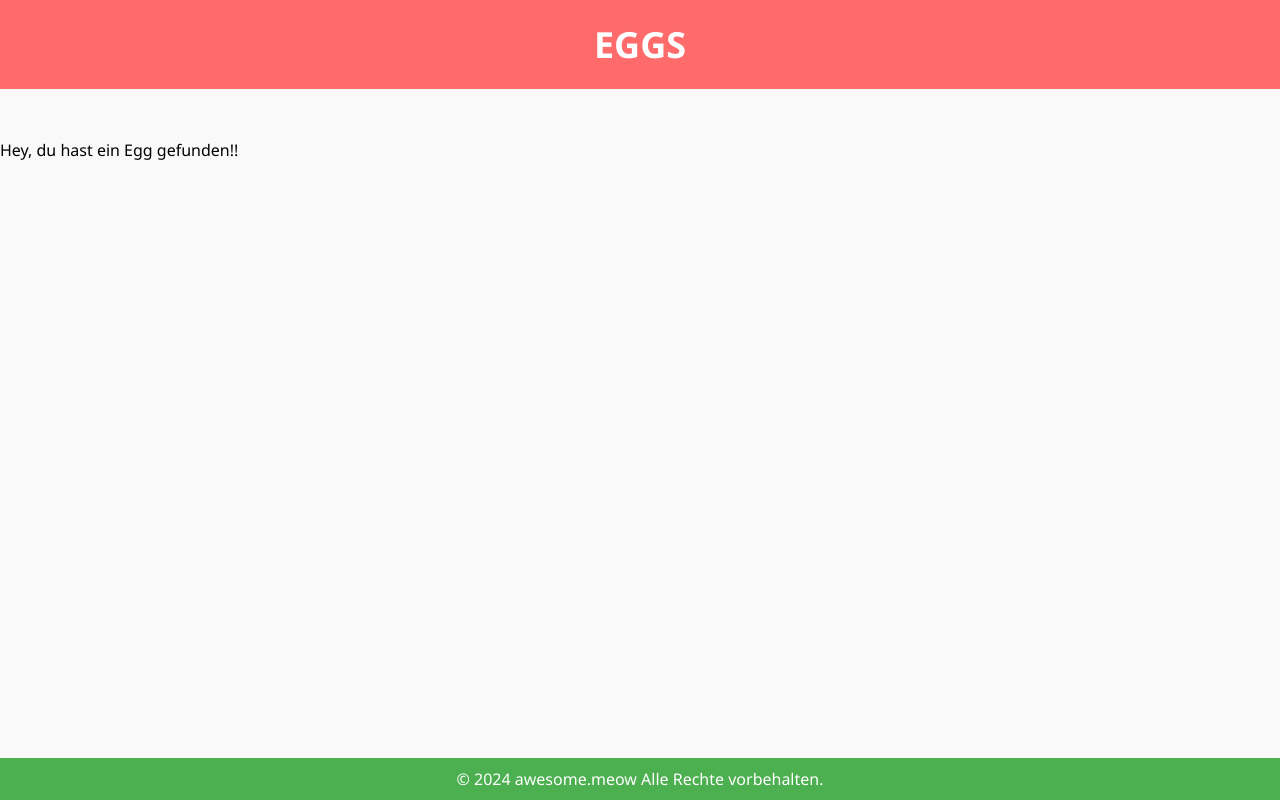
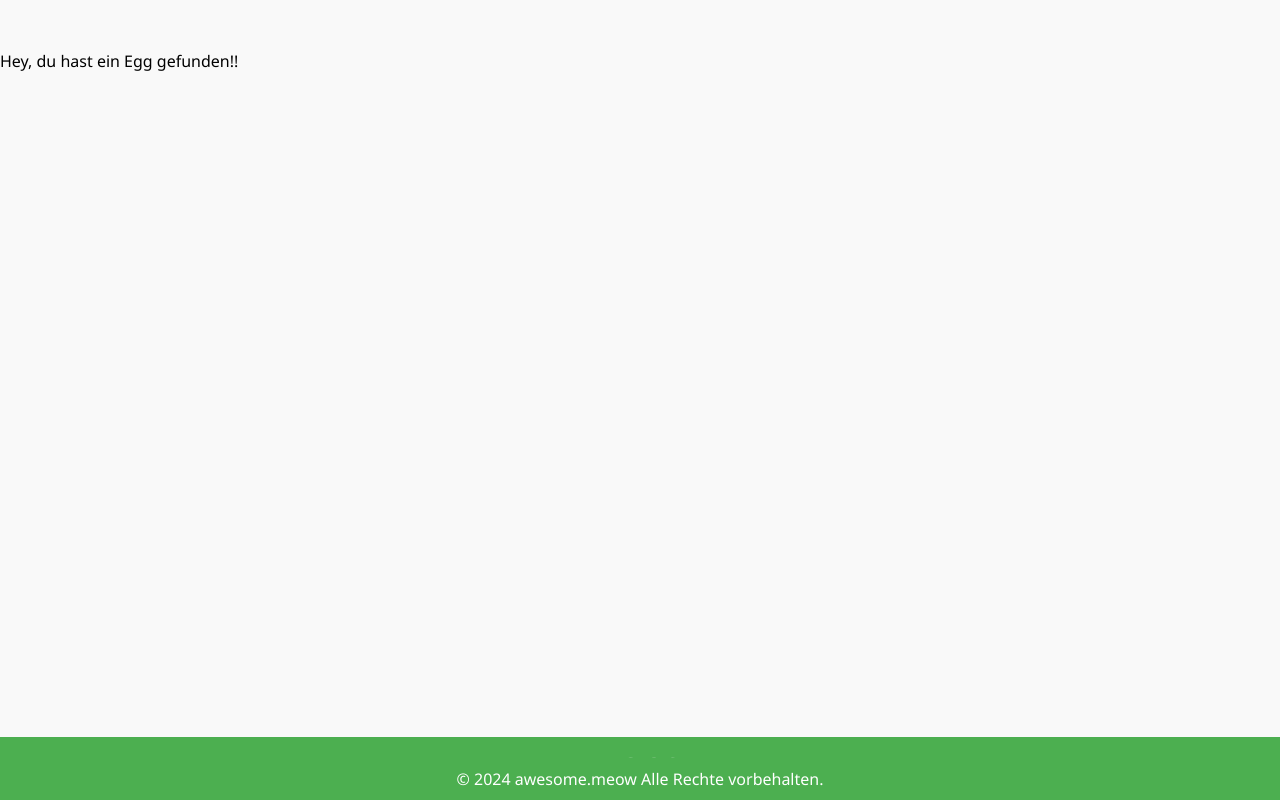
Before and after one commit to cawesomemeow/awesomeai, a PHP site: page /egg1.html in a window 1280 px wide. Run offline with PHP 8.4, Linux system fonts and the light colour scheme.

Commit message:
Update style.css

```diff
--- a/style.css
+++ b/style.css
@@ -21,17 +21,6 @@ body {
     box-shadow: 0 0 10px rgba(0, 0, 0, 0.1);
 }
 
-/* Header Styles */
-.header {
-    background-color: #ff6b6b;
-    padding: 20px 0;
-    text-align: center;
-}
-
-.header-title {
-    color: #fff;
-    font-size: 36px;
-}
 
 /* Main Content Styles */
 .main-content {
@@ -44,7 +33,7 @@ body {
     box-shadow: 0px 4px 8px rgba(0, 0, 0, 0.1);
 }
 
-        footer {
+.footer {
             background-color: #4CAF50;
             color: #fff;
             text-align: center;
@@ -53,3 +42,12 @@ body {
             bottom: 0;
             width: 100%;
         }
+.header {
+            background-color: #4CAF50;
+            color: #fff;
+            text-align: center;
+            padding: 10px 0;
+            position: absolute;
+            bottom: 0;
+            width: 100%;
+        }
```
